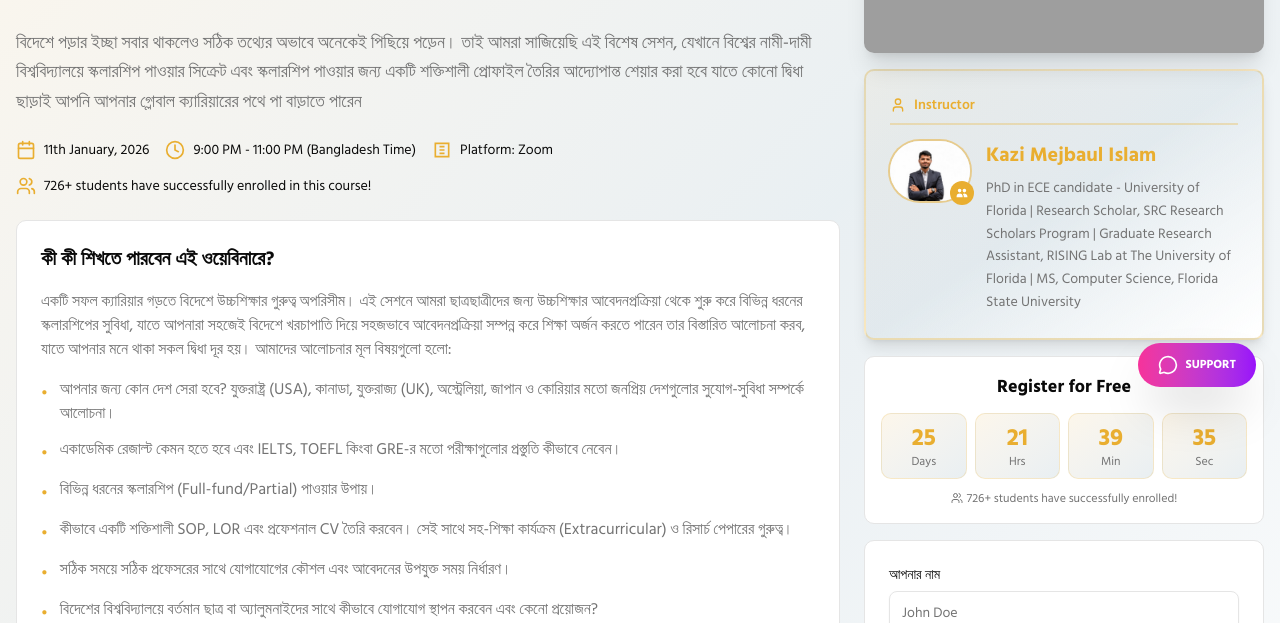
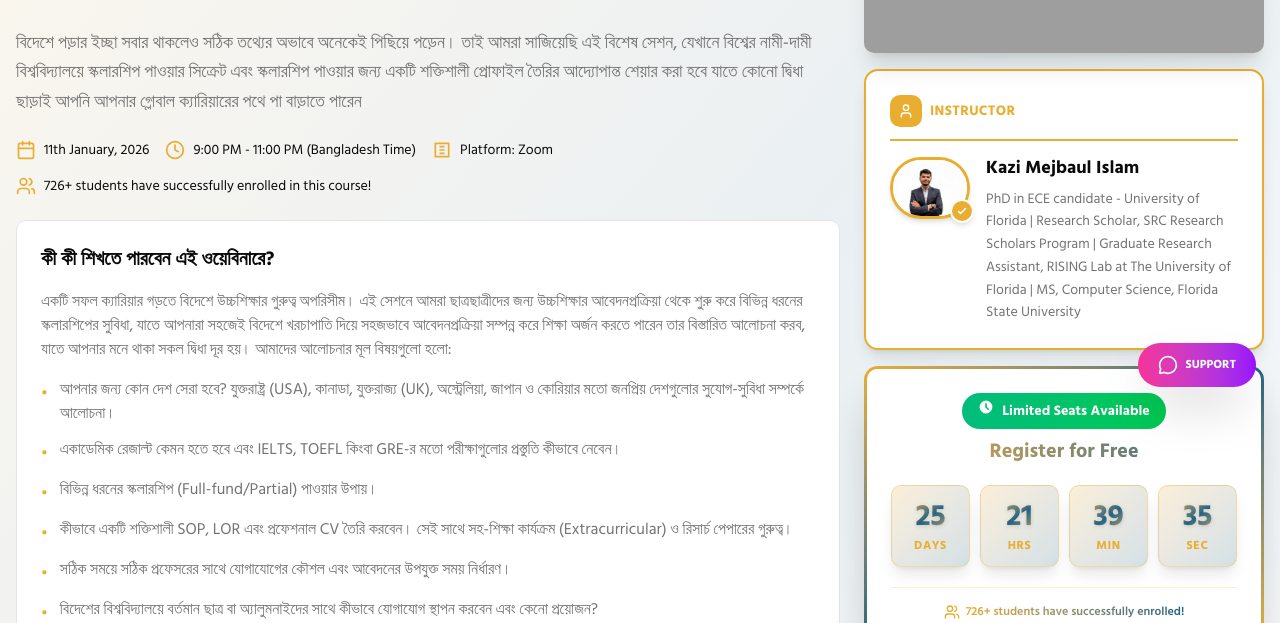
Before and after one commit to mehrabhossain1/innodemmy-frontend, a Next.js app: page /upcoming-webinar/higher-studies-abroad-scholarship in a window 1280 px wide. Shown: the part 329-952 px from the top of the page. Built offline with nearby package versions, Linux system fonts and the light colour scheme; grey boxes are pictures that could not be loaded.

Commit message:
feat: Enhance instructor card and countdown timer styling for upcoming webinar

```diff
--- a/app/upcoming-webinar/[id]/page.tsx
+++ b/app/upcoming-webinar/[id]/page.tsx
@@ -434,35 +434,47 @@ export default function UpcomingWebinarDetailsPage() {
                             </div>
 
                             {/* Instructor Card */}
-                            <div className="bg-gradient-to-br from-accent/5 via-primary/5 to-background rounded-lg border-2 border-accent/30 p-6 space-y-4 shadow-lg">
-                                <div className="text-sm font-semibold text-accent border-b-2 border-accent/30 pb-2 flex items-center gap-2">
-                                    <User className="h-4 w-4" />
+                            <div className="bg-card rounded-xl border-2 border-accent p-6 shadow-lg">
+                                {/* Header */}
+                                <div className="flex items-center gap-2 pb-3 mb-4 border-b-2 border-accent">
+                                    <div className="p-2 rounded-lg bg-accent">
+                                        <User className="h-4 w-4 text-white" />
+                                    </div>
+                                    <span className="text-sm font-bold text-accent uppercase tracking-wide">
                                         Instructor
+                                    </span>
                                 </div>
 
                                 <div className="flex items-start gap-4">
                                     {webinar.instructorImage && (
-                                        <div className="relative">
+                                        <div className="relative flex-shrink-0">
                                             <Image
                                                 src={webinar.instructorImage}
                                                 alt={webinar.instructor}
                                                 width={80}
                                                 height={80}
-                                                className="rounded-full object-cover ring-2 ring-accent/50"
+                                                className="rounded-full object-cover border-3 border-accent shadow-md"
                                             />
-                                            <div className="absolute -bottom-1 -right-1 w-6 h-6 bg-accent rounded-full flex items-center justify-center">
+                                            {/* Verified badge */}
+                                            <div className="absolute -bottom-1 -right-1 w-6 h-6 bg-accent rounded-full flex items-center justify-center shadow-md border-2 border-background">
                                                 <svg
                                                     className="w-3 h-3 text-white"
-                                                    fill="currentColor"
-                                                    viewBox="0 0 20 20"
+                                                    fill="none"
+                                                    stroke="currentColor"
+                                                    viewBox="0 0 24 24"
                                                 >
-                                                    <path d="M9 6a3 3 0 11-6 0 3 3 0 016 0zM17 6a3 3 0 11-6 0 3 3 0 016 0zM12.93 17c.046-.327.07-.66.07-1a6.97 6.97 0 00-1.5-4.33A5 5 0 0119 16v1h-6.07zM6 11a5 5 0 015 5v1H1v-1a5 5 0 015-5z" />
+                                                    <path
+                                                        strokeLinecap="round"
+                                                        strokeLinejoin="round"
+                                                        strokeWidth={3}
+                                                        d="M5 13l4 4L19 7"
+                                                    />
                                                 </svg>
                                             </div>
                                         </div>
                                     )}
-                                    <div className="space-y-2 flex-1">
-                                        <h3 className="font-bold text-xl text-accent">
+                                    <div className="space-y-2 flex-1 min-w-0">
+                                        <h3 className="font-bold text-lg text-foreground leading-tight">
                                             {webinar.instructor}
                                         </h3>
                                         <p className="text-sm text-muted-foreground leading-relaxed">
@@ -473,11 +485,28 @@ export default function UpcomingWebinarDetailsPage() {
                             </div>
 
                             {/* Countdown Timer */}
-                            <div className="bg-card rounded-lg border border-border p-4">
-                                <h3 className="text-center font-bold text-lg mb-3">
+                            <div className="relative bg-gradient-to-br from-accent via-primary to-accent rounded-xl p-[3px] shadow-2xl animate-pulse">
+                                <div className="bg-background rounded-[10px] p-6">
+                                    <div className="text-center mb-5">
+                                        <div className="inline-flex items-center gap-2 bg-gradient-to-r from-emerald-500 to-green-500 text-white px-4 py-2 rounded-full text-sm font-bold mb-2">
+                                            <svg
+                                                className="w-4 h-4 animate-bounce"
+                                                fill="currentColor"
+                                                viewBox="0 0 20 20"
+                                            >
+                                                <path
+                                                    fillRule="evenodd"
+                                                    d="M10 18a8 8 0 100-16 8 8 0 000 16zm1-12a1 1 0 10-2 0v4a1 1 0 00.293.707l2.828 2.829a1 1 0 101.415-1.415L11 9.586V6z"
+                                                    clipRule="evenodd"
+                                                />
+                                            </svg>
+                                            Limited Seats Available
+                                        </div>
+                                        <h3 className="font-bold text-xl bg-gradient-to-r from-accent to-primary bg-clip-text text-transparent">
                                             Register for Free
                                         </h3>
-                                <div className="grid grid-cols-4 gap-2">
+                                    </div>
+                                    <div className="grid grid-cols-4 gap-2.5">
                                         {[
                                             {
                                                 value: countdown.days
@@ -506,21 +535,27 @@ export default function UpcomingWebinarDetailsPage() {
                                         ].map((item, idx) => (
                                             <div
                                                 key={idx}
-                                            className="bg-gradient-to-br from-accent/10 to-primary/10 rounded-lg p-2 text-center border border-accent/20"
+                                                className="relative bg-gradient-to-br from-accent/20 to-primary/20 backdrop-blur rounded-lg p-3 text-center shadow-lg hover:scale-105 transition-transform border border-accent/30"
                                             >
-                                            <div className="text-2xl font-bold text-accent">
+                                                <div className="text-3xl font-black bg-gradient-to-br from-accent via-primary to-accent bg-clip-text text-transparent drop-shadow-sm">
                                                     {item.value}
                                                 </div>
-                                            <div className="text-xs text-muted-foreground">
+                                                <div className="text-xs font-bold text-accent uppercase mt-1 tracking-wider">
                                                     {item.label}
                                                 </div>
                                             </div>
                                         ))}
                                     </div>
-                                <p className="text-xs text-center text-muted-foreground mt-3">
-                                    <Users className="h-3 w-3 inline mr-1" />
-                                    726+ students have successfully enrolled!
+                                    <div className="mt-5 pt-4 border-t border-accent/20">
+                                        <p className="text-xs text-center font-semibold flex items-center justify-center gap-1.5">
+                                            <Users className="h-4 w-4 text-accent animate-pulse" />
+                                            <span className="bg-gradient-to-r from-accent to-primary bg-clip-text text-transparent">
+                                                726+ students have successfully
+                                                enrolled!
+                                            </span>
                                         </p>
+                                    </div>
+                                </div>
                             </div>
 
                             {/* Registration Form */}
```
Lines whose indentation alone changed are shown as unchanged.
